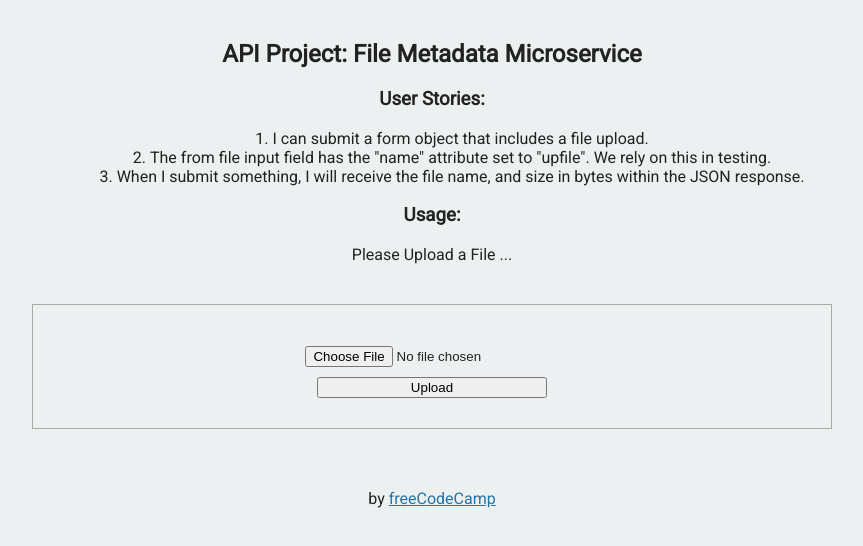
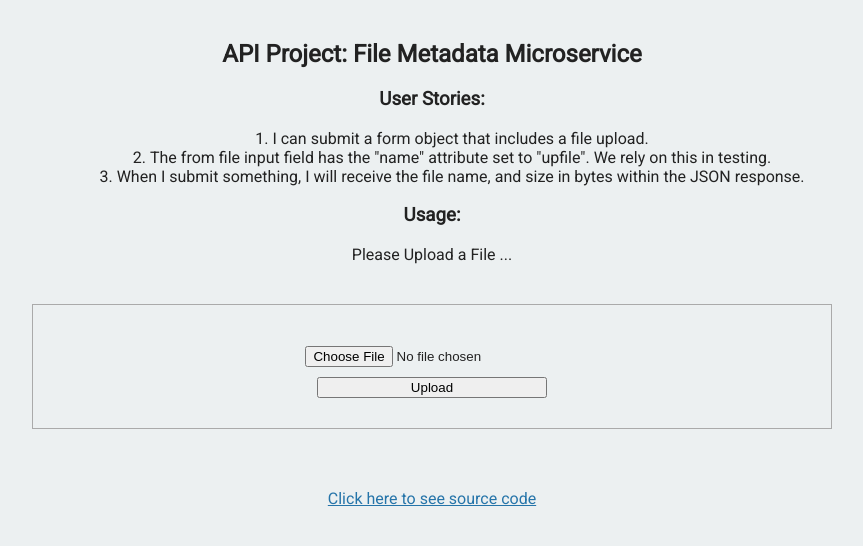
Before and after one commit to Enikol/file-metadata, a website: page views/index.html in a window 1280 px wide. Shown: the whole page, without its empty margins (208-1071 px from the left). Drawn offline with Linux system fonts and the light colour scheme.

Commit message:
Update index.html

```diff
--- a/views/index.html
+++ b/views/index.html
@@ -34,8 +34,7 @@
       </div>
       <div class="footer">
         <p>
-          by
-          <a href="http://www.freecodecamp.com">freeCodeCamp</a>
+          <a href="https://glitch.com/edit/#!/inexpensive-decimal">Click here to see source code</a>
         </p>
       </div>
    </body>
```
